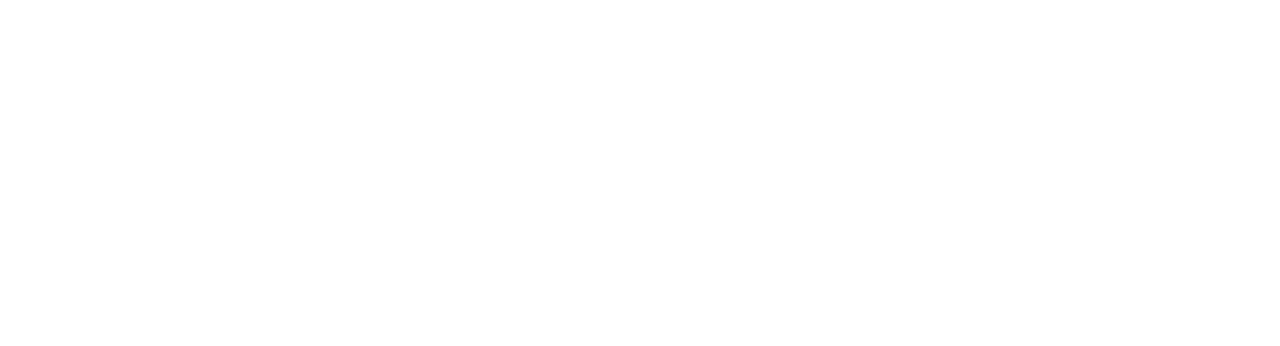
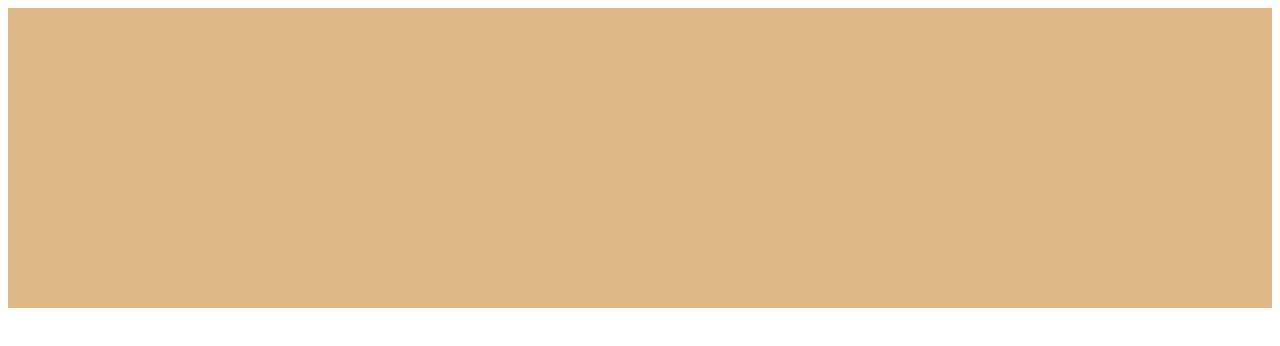
Before and after one commit to gces3226/git001, a plain HTML site: page index.html in a window 1280 px wide. Drawn offline with Linux system fonts and the light colour scheme.

Commit message:
css增加header增加

```diff
--- a/index.html
+++ b/index.html
@@ -4,11 +4,12 @@
 <head>
     <meta charset="UTF-8">
     <meta name="viewport" content="width=device-width, initial-scale=1.0">
+    <link rel="stylesheet" href="./main.css">
     <title>Document</title>
 </head>
 
 <body>
-
+    <header></header>
 </body>
 
 </html>
--- /dev/null
+++ b/main.css
@@ -0,0 +1,4 @@
+header {
+    background: burlywood;
+    height: 300px;
+}
```
